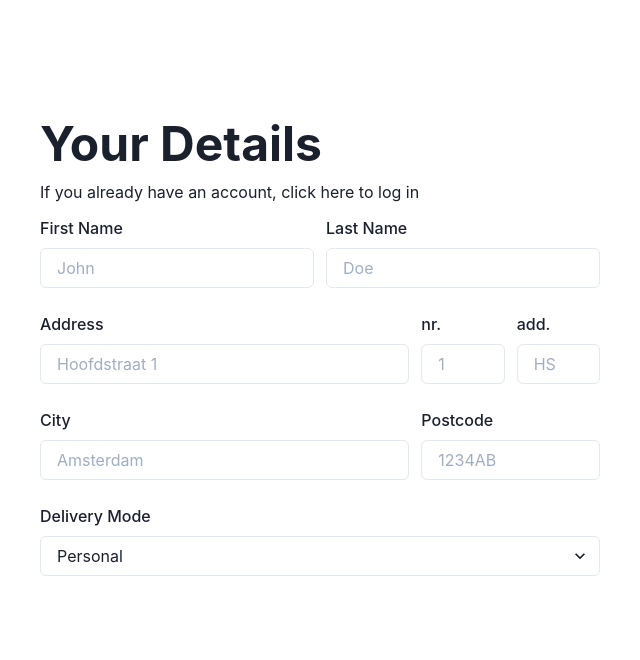
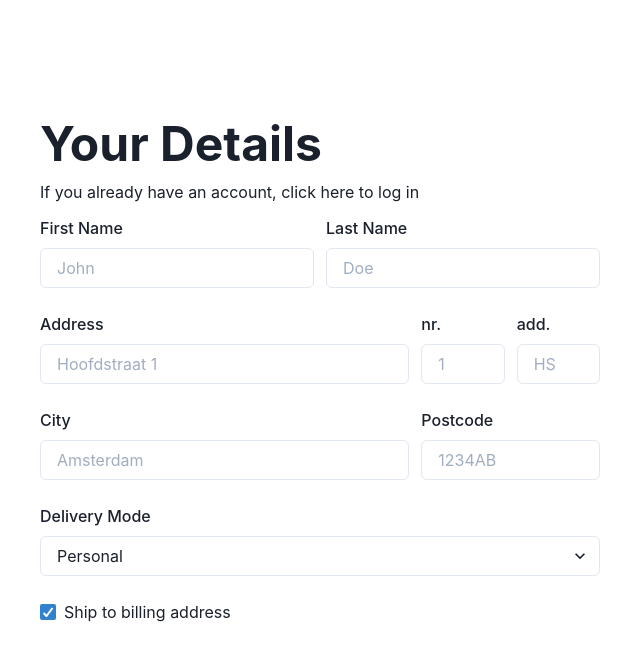
Before and after one commit to maugares/chakraui-egghead-tutorial, a Next.js app: page / in a window 1280 px wide. Shown: the top 660 px of the page, without its empty margins (0-640 px from the left). Built offline with nearby package versions, Linux system fonts and the light colour scheme.

Commit message:
Add Checkbox component

```diff
--- a/src/Form.tsx
+++ b/src/Form.tsx
@@ -1,4 +1,5 @@
 import {
+  Checkbox,
   FormControl,
   FormLabel,
   GridItem,
@@ -60,6 +61,11 @@ const Form = () => (
         </Select>
       </FormControl>
     </GridItem>
+    <GridItem colSpan={12}>
+      <Checkbox defaultChecked>
+        Ship to billing address
+      </Checkbox>
+    </GridItem>
   </SimpleGrid>
 )
 
```
